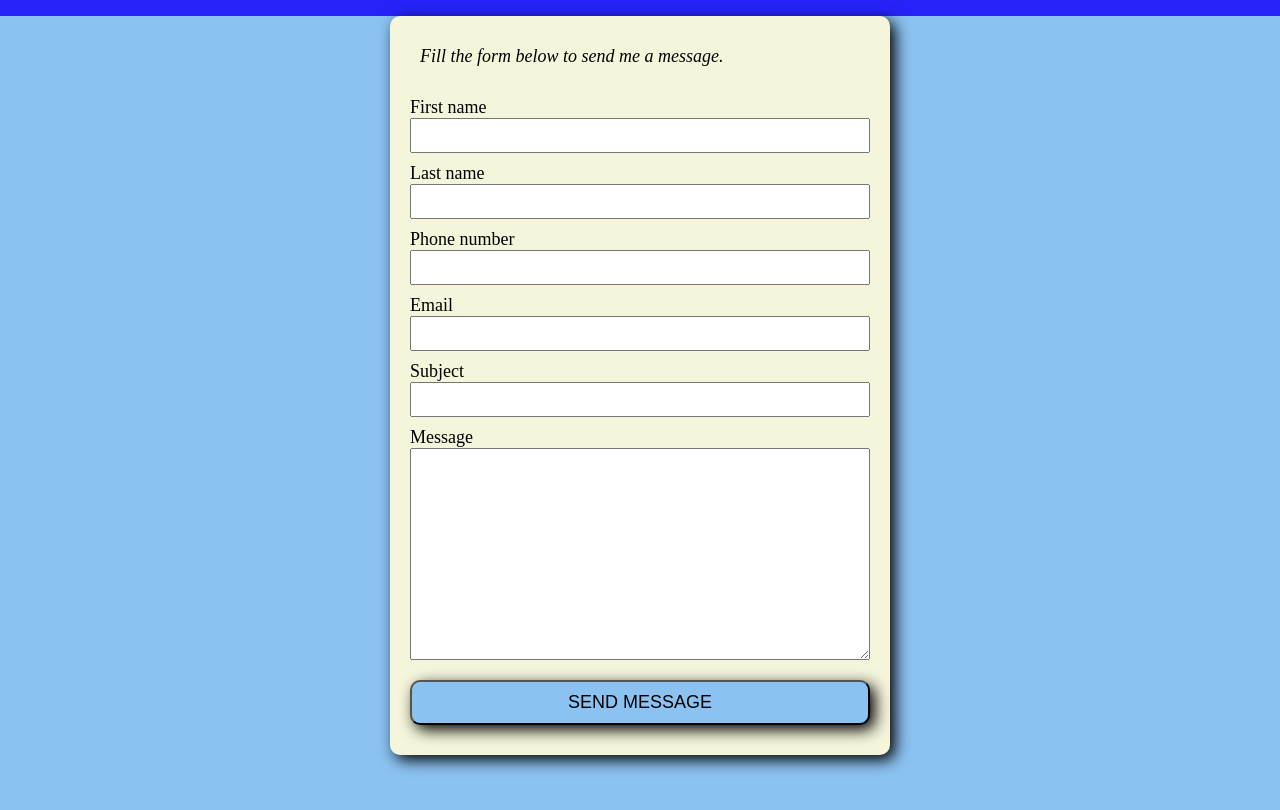
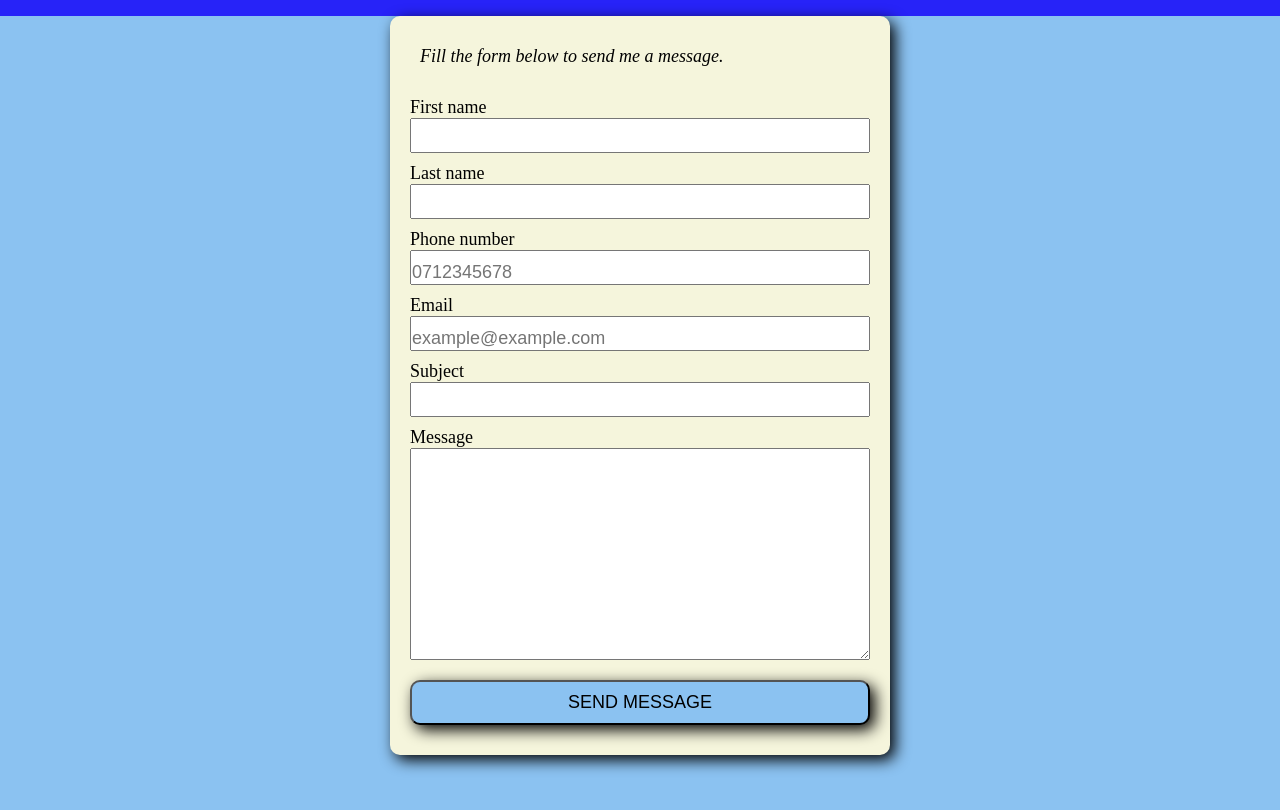
Before and after one commit to saiid337/lab4-backend, a website: page public/index.html in a window 1280 px wide. Shown: the part 64-874 px from the top of the page. Drawn offline with nearby package versions, Linux system fonts and the light colour scheme.

Commit message:
add placeholders

```diff
--- a/public/index.html
+++ b/public/index.html
@@ -38,11 +38,11 @@
             </label>
             <label>
                 Phone number
-                <input type="phone" class="phone">
+                <input type="phone" class="phone" placeholder="0712345678">
             </label>
             <label>
                 Email
-                <input type="email" class="email">
+                <input type="email" class="email" placeholder="example@example.com">
             </label>
             <label>
                 Subject
```
